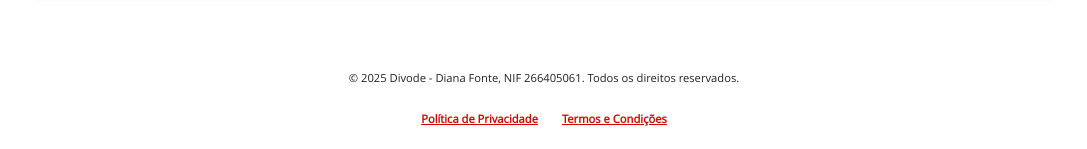
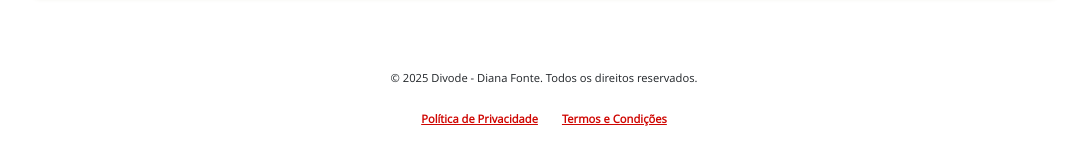
Before and after one commit to divode-diana/MainWebsite, a React (Create React App) app in the folder divode/: page / in a window 1280 px wide. Shown: the part 2398-2547 px from the top of the page, without its empty margins (96-1183 px from the left). Built offline with nearby package versions, Linux system fonts and the light colour scheme; no server answers; some icons are missing.

Commit message:
layout and footer text

```diff
--- a/divode/src/assets/scss/styles.scss
+++ b/divode/src/assets/scss/styles.scss
@@ -131,11 +131,8 @@ button.btn.btn-primary,
 }
 
 // ________________ LAYOUT ________________
-.gap-8 {
-    gap: 8rem;
-}
 
-.mt-10{
+.mt-10 {
     margin-top: 10rem;
 }
 
@@ -144,3 +141,9 @@ button.btn.btn-primary,
     background-size: cover;
     background-position: right;
 }
+
+@include media-breakpoint-up(lg) {
+    .gap-lg-8 {
+        gap: 8rem !important;
+    }
+}
--- a/divode/src/constants/translations.tsx
+++ b/divode/src/constants/translations.tsx
@@ -47,7 +47,7 @@ export const TRANSLATIONS = [
             }
         },
         footer: {
-            copyright: "© 2025 Divode - Diana Fonte, NIF 266405061. Todos os direitos reservados.",
+            copyright: "© 2025 Divode - Diana Fonte. Todos os direitos reservados.",
             rgpd: "Política de Privacidade",
             termos: "Termos e Condições"
         },
@@ -115,7 +115,7 @@ export const TRANSLATIONS = [
             }
         },
         footer: {
-            copyright: "© 2025 Divode - Diana Fonte, NIF 266405061. All rights reserved.",
+            copyright: "© 2025 Divode - Diana Fonte. All rights reserved.",
             rgpd: "Privacy policies",
             termos: "Terms and conditions"
         },
--- a/divode/src/pages/Homepage.tsx
+++ b/divode/src/pages/Homepage.tsx
@@ -72,7 +72,7 @@ const Homepage = () => {
     }, []);
 
     return (
-        <div className="d-flex align-items-center justify-content-center flex-column gap-8">
+        <div className="d-flex align-items-center justify-content-center flex-column gap-5 gap-lg-8">
             <section
                 id="landing"
                 className="d-flex flex-column gap-4 align-items-center justify-content-center minh-100 w-100 overflow-clip px-5"
```
